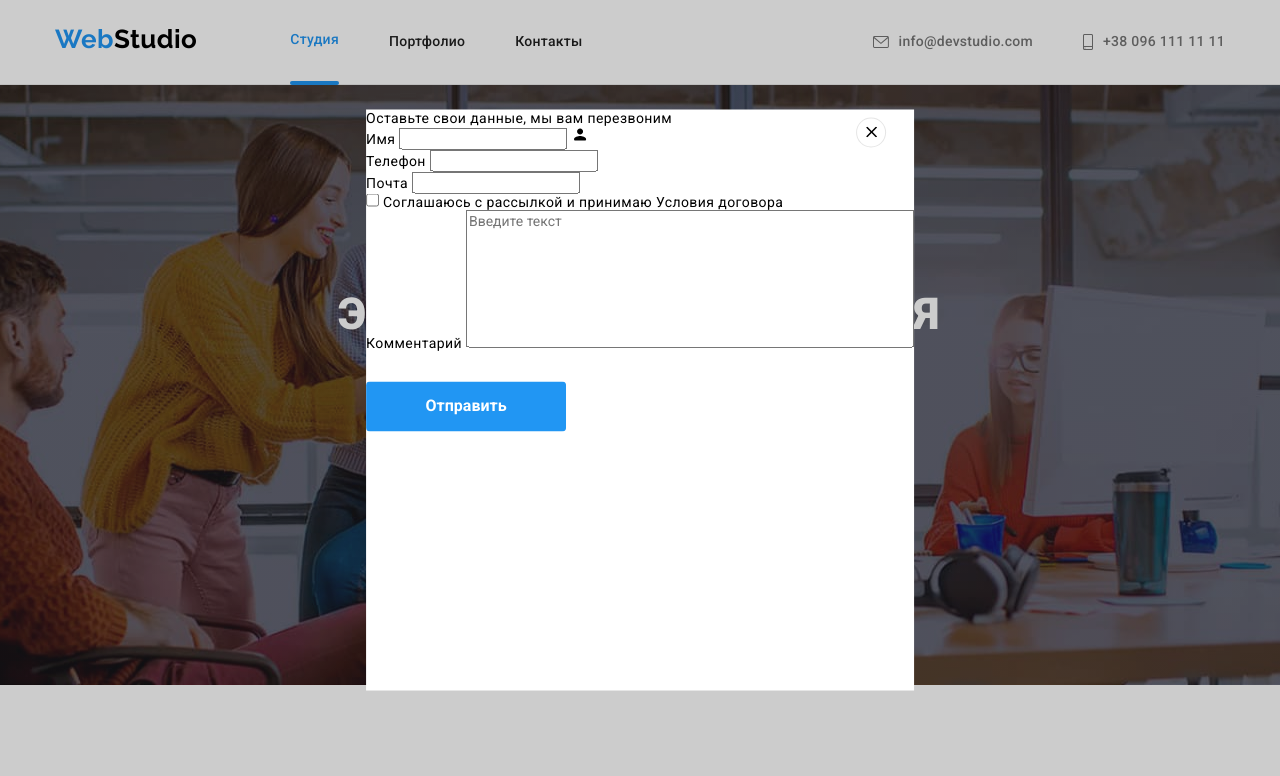
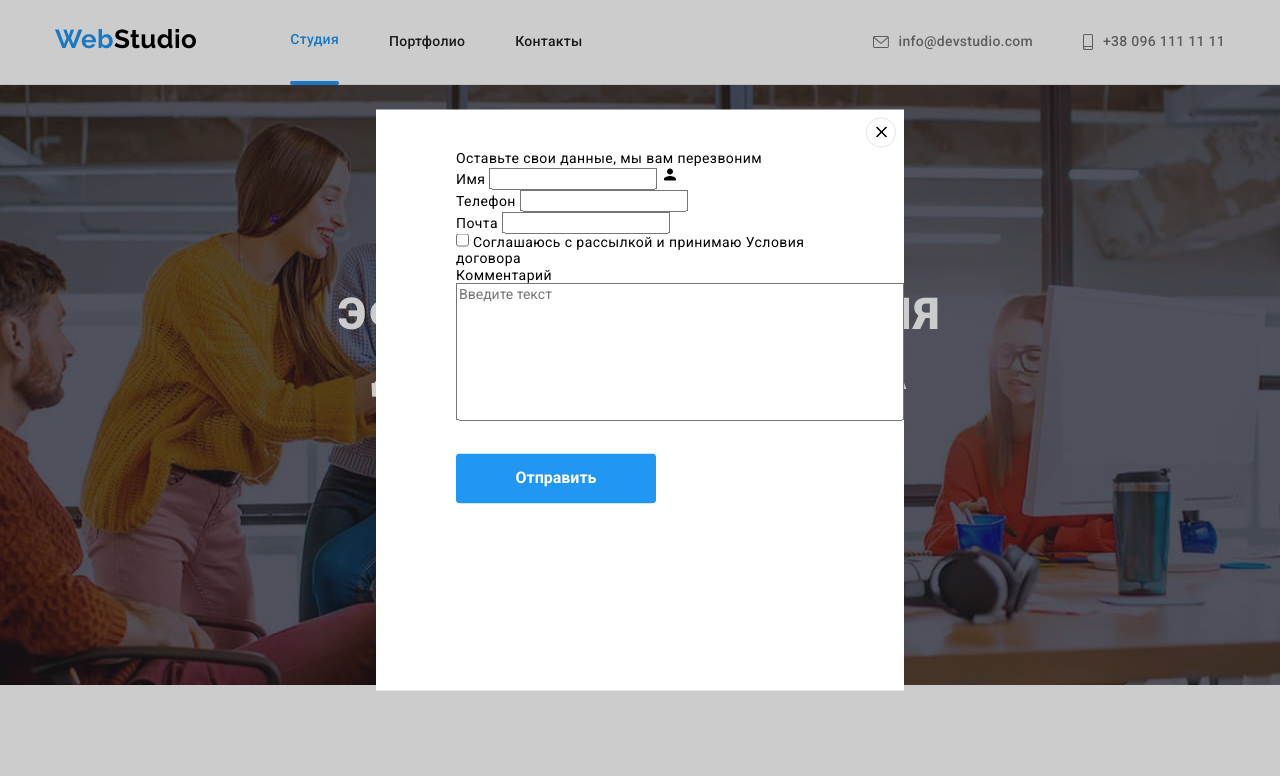
Before and after one commit to Zagorodnia-Liza/goit-markup-hw-06, a plain HTML site: page index.html in a window 1280 px wide. Both pictures are taken after a click on the button "Заказать услугу". Shown: the top 776 px of the page. Drawn offline with nearby package versions, Linux system fonts and the light colour scheme.

Commit message:
added div

```diff
--- a/css/main.css
+++ b/css/main.css
@@ -771,7 +771,10 @@ border-radius: 50%;
 }
 /* ------form-----*/
 .form {
-
+  width: 448px;
+  margin-left: auto;
+  margin-right: auto;
+  padding: 40px 40px;
 }
 textarea {
 resize: none;
--- a/index.html
+++ b/index.html
@@ -429,30 +429,33 @@
 
             <form class="form">
             <p>Оставьте свои данные, мы вам перезвоним</p>
-
-            <label for="name">Имя</label>
-                <input type="text" name="name" id="name"/>
+<div class="form-field">
+            <label for="name" class="form-label">Имя</label>
+            <input  class="form-input" type="text" name="name" id="name"/>
                 <svg class="" width="18" height="18">
                 <use href="./imges/symbol-modal.svg#icon-person-black-18dp-1-1"></use>
                 </svg>
-
-<br>
+            </div>
+<div class="form-field">
             <label for="tel">Телефон</label>
             <input type="tel" name="tel" id="tel"/>
-
-<br>
+            </div>
+<div class="form-field">
             <label for="mail">Почта</label>
             <input type="email" name="mail" id="mail"/>
-<br>
+            </div>
+<div class="form-field">
             <input type="checkbox" name="agree" value="agree" id="agree">
             <label for="agree">Соглашаюсь с рассылкой и принимаю Условия договора</label>
-<br>
-                    <label>
-                        Комментарий
+            </div>
+<div class="form-field">
+            <label>Комментарий
             <textarea name="feedback" rows="" placeholder="Введите текст"></textarea>
             </label>
-<br>
+            </div>
+<div class="form-field">
             <button type="submit" class="hero-btn">Отправить</button>
+            </div>
                 </form>
 
 
```
Lines whose indentation alone changed are shown as unchanged.
